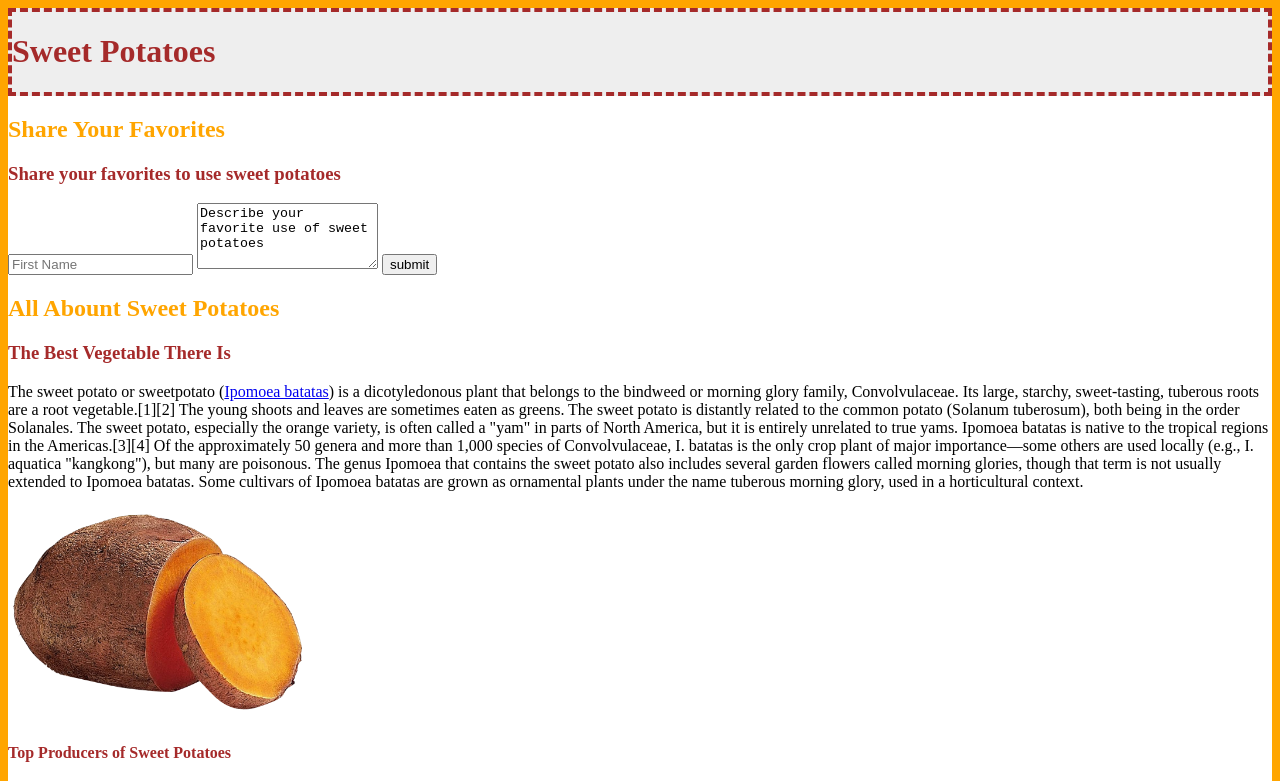
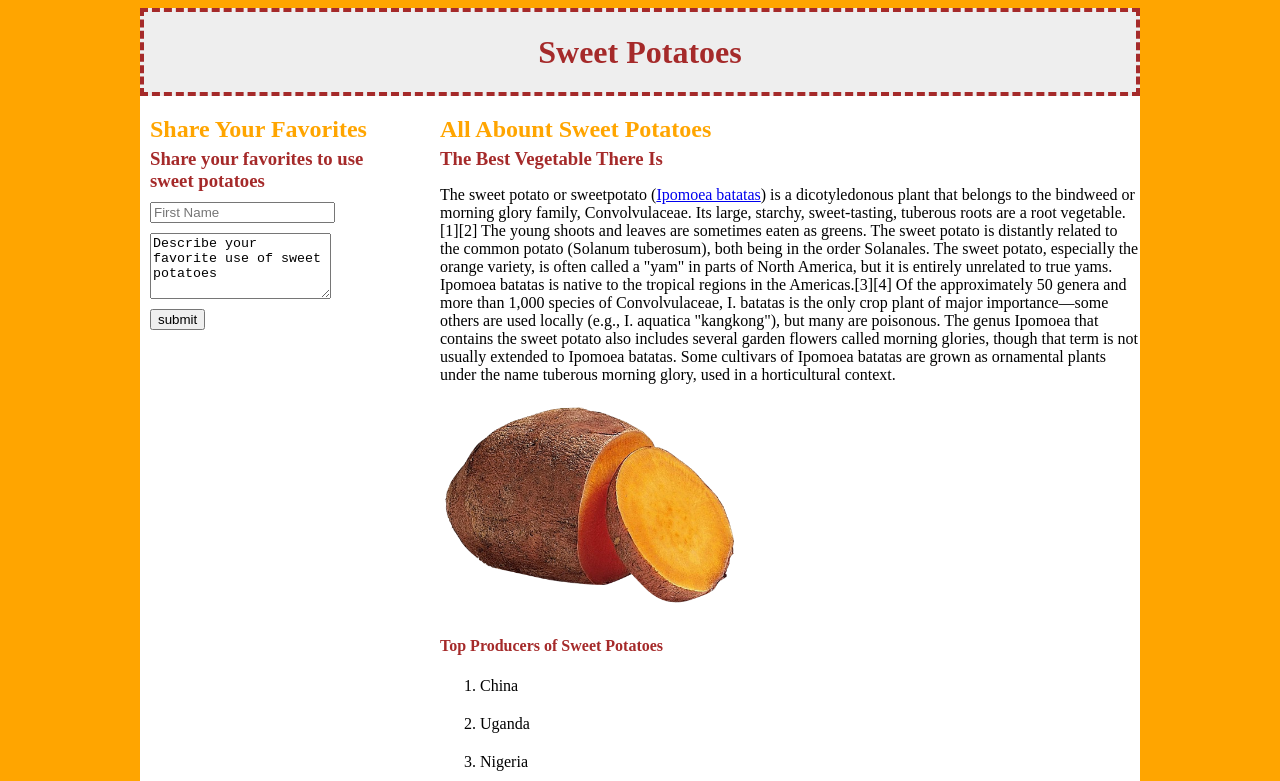
Before and after one commit to davidisley/Demo, a plain HTML site: page demo2.html in a window 1280 px wide. Shown: the top 781 px of the page. Drawn offline with Linux system fonts and the light colour scheme.

Commit message:
completed css testing

```diff
--- a/style2.css
+++ b/style2.css
@@ -3,15 +3,33 @@ body{
 }
 #container{
     background-color: white;
+    width: 1000px;
+    margin: 0 auto;
 }
 header{
     background-color: #EEEEEE;
     color:brown;
     border: 4px brown dashed;
+    text-align: center;
+    line-height: 5em;
+}
+header h1{
+    margin: 0;
+}
+aside{
+    width: 250px;
+    float: left;
+    padding-left: 10px;
+}
+article{
+    width: 700px;
+    float: right;
 }
 footer{
     background-color: #EEEEEE;
     color:gray;
+    clear: both;
+    padding-left: 10px;
 }
 h2{
     color:orange;
@@ -19,3 +37,19 @@ h2{
 h3, h4{
     color:brown;
 }
+h1, h2, h3{
+    margin-bottom: 5px;
+}
+h3{
+    margin-top: 5px;
+}
+input, textarea{
+    display: block;
+    margin: 10px 0;
+}
+form{
+    margin-top: 10px;
+}
+li{
+    margin-top: 20px;
+}
```
